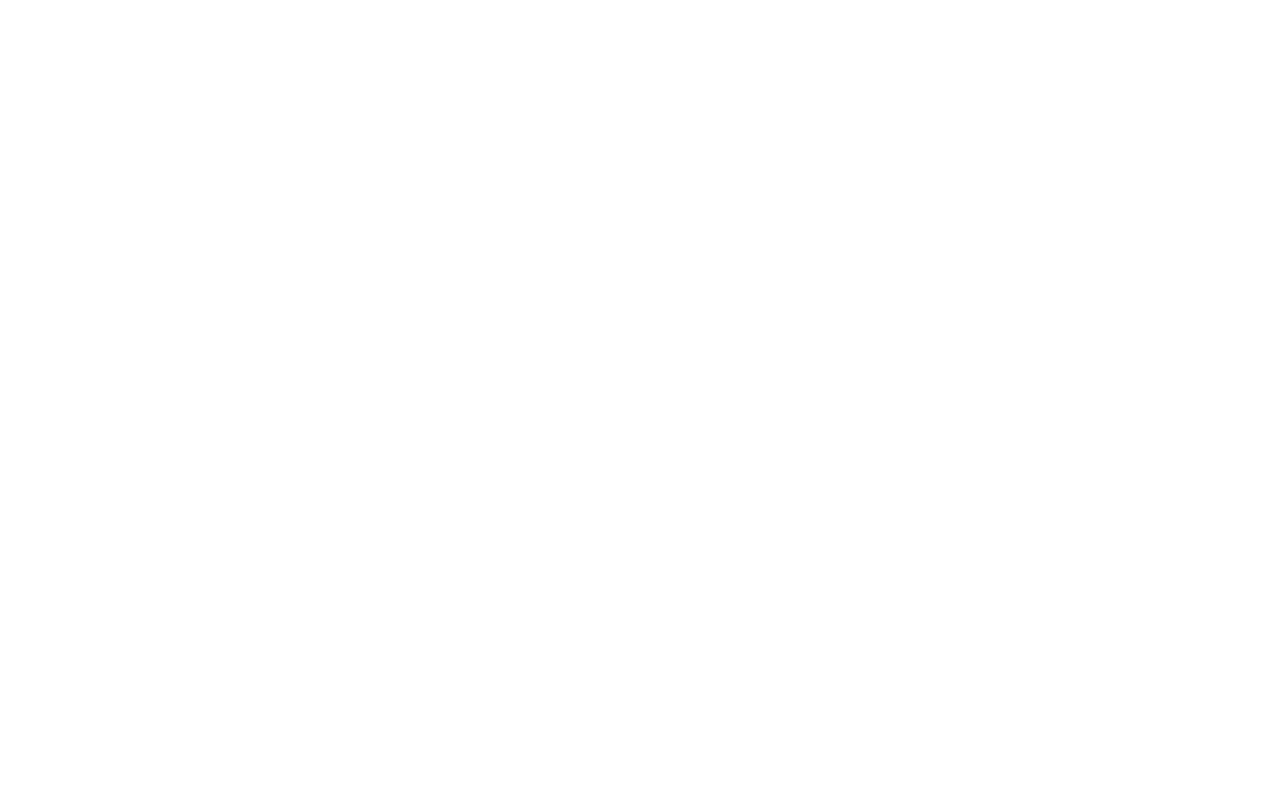
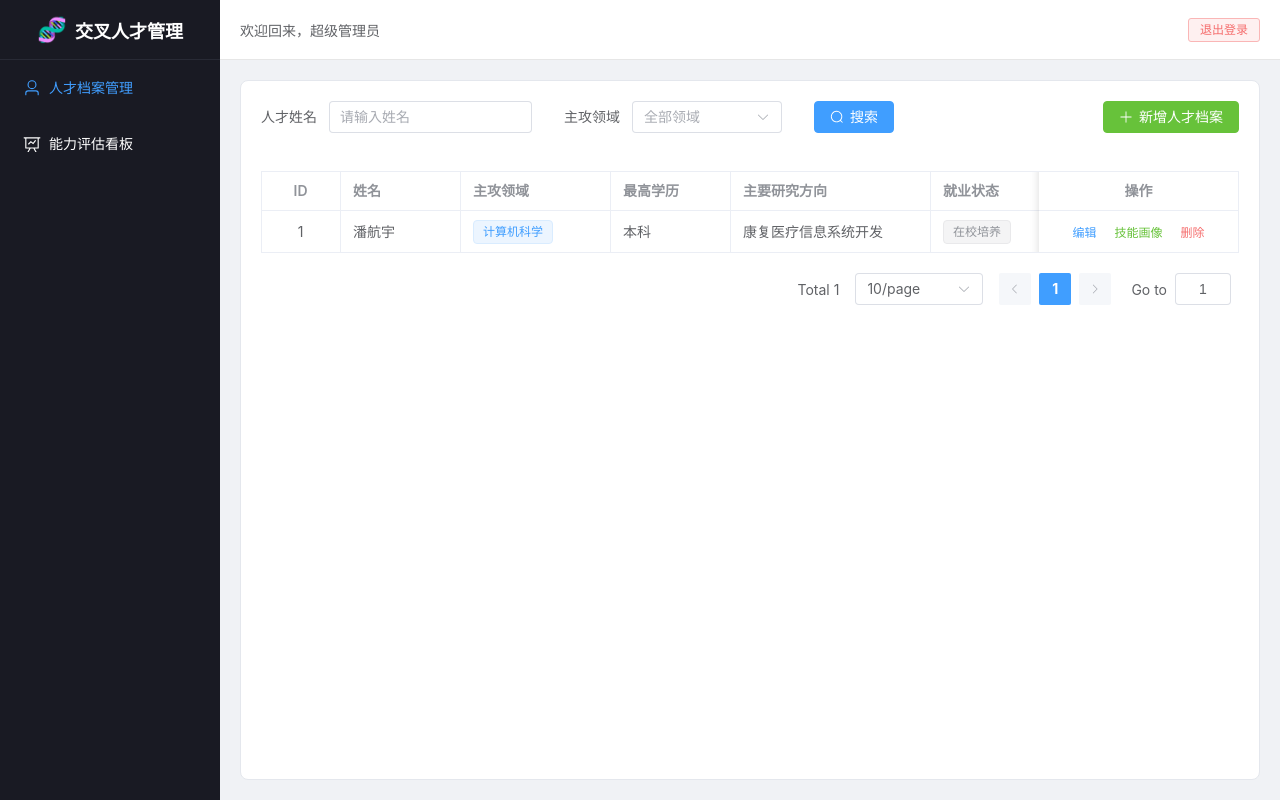
Before and after one commit to panpan330/talent-manager-ui, a Vue app: page /talent in a window 1280 px wide. Before the commit this address had no page. Built offline with nearby package versions, Linux system fonts and the light colour scheme; sample sign-in values are in the browser's storage.

Commit message:
档案管理

```diff
--- a/src/router/index.js
+++ b/src/router/index.js
@@ -11,9 +11,18 @@ const router = createRouter({
       component: LoginView
     },
     {
-      path: '/',      // 根路径，直接指向大本营
+      path: '/',
       name: 'layout',
-      component: LayoutView
+      component: LayoutView,
+      redirect: '/talent', // 默认一进来就展示人才档案页
+      children: [
+        {
+          path: 'talent', // 注意这里不带斜杠
+          name: 'talent',
+          // 动态导入刚刚建的页面
+          component: () => import('../views/TalentProfile.vue')
+        }
+      ]
     }
   ]
 })
--- a/src/views/LayoutView.vue
+++ b/src/views/LayoutView.vue
@@ -36,8 +36,7 @@
 
         <el-main class="main-content">
           <el-card shadow="never" class="work-area">
-            <h1>这是系统的主工作区</h1>
-            <p>以后你写的人才表格、可视化图表，都会渲染在这里面！</p>
+            <router-view></router-view>
           </el-card>
         </el-main>
       </el-container>
--- /dev/null
+++ b/src/views/TalentProfile.vue
@@ -0,0 +1,92 @@
+<template>
+  <div class="talent-container">
+    <div class="toolbar">
+      <el-form :inline="true" class="search-form">
+        <el-form-item label="人才姓名">
+          <el-input placeholder="请输入姓名" clearable></el-input>
+        </el-form-item>
+        <el-form-item label="主攻领域">
+          <el-select placeholder="全部领域" style="width: 150px">
+            <el-option label="计算机科学" value="0"></el-option>
+            <el-option label="康复医学" value="1"></el-option>
+            <el-option label="深度交叉" value="2"></el-option>
+          </el-select>
+        </el-form-item>
+        <el-form-item>
+          <el-button type="primary" :icon="Search">搜索</el-button>
+        </el-form-item>
+      </el-form>
+      <div class="action-btns">
+        <el-button type="success" :icon="Plus">新增人才档案</el-button>
+      </div>
+    </div>
+
+    <el-table :data="tableData" style="width: 100%" border stripe highlight-current-row>
+      <el-table-column prop="id" label="ID" width="80" align="center" />
+      <el-table-column prop="realName" label="姓名" width="120" />
+      <el-table-column prop="primaryDomain" label="主攻领域" width="150">
+        <template #default="scope">
+          <el-tag v-if="scope.row.primaryDomain === 0" type="primary">计算机科学</el-tag>
+          <el-tag v-else-if="scope.row.primaryDomain === 1" type="success">康复医学</el-tag>
+          <el-tag v-else type="warning">深度交叉</el-tag>
+        </template>
+      </el-table-column>
+      <el-table-column prop="educationLevel" label="最高学历" width="120" />
+      <el-table-column prop="researchDirection" label="主要研究方向" min-width="200" />
+      <el-table-column prop="employmentStatus" label="就业状态" width="120">
+        <template #default="scope">
+          <el-tag v-if="scope.row.employmentStatus === 0" type="info">在校培养</el-tag>
+          <el-tag v-else-if="scope.row.employmentStatus === 1" type="success">科研院所</el-tag>
+          <el-tag v-else type="danger">企业就职</el-tag>
+        </template>
+      </el-table-column>
+      <el-table-column label="操作" width="200" align="center" fixed="right">
+        <template #default>
+          <el-button size="small" type="primary" link>编辑</el-button>
+          <el-button size="small" type="success" link>技能画像</el-button>
+          <el-button size="small" type="danger" link>删除</el-button>
+        </template>
+      </el-table-column>
+    </el-table>
+
+    <div class="pagination-box">
+      <el-pagination
+        background
+        layout="total, sizes, prev, pager, next, jumper"
+        :total="1"
+        :page-sizes="[10, 20, 50]"
+      />
+    </div>
+  </div>
+</template>
+
+<script setup>
+import { Search, Plus } from '@element-plus/icons-vue'
+import { ref } from 'vue'
+
+// 咱们先写死一条假数据看看效果，一会再用 Axios 从 Java 后端拉取真数据！
+const tableData = ref([
+  {
+    id: 1,
+    realName: '潘航宇',
+    primaryDomain: 0, // 0代表计算机科学
+    educationLevel: '本科',
+    researchDirection: '康复医疗信息系统开发',
+    employmentStatus: 0 // 0代表在校培养
+  }
+])
+</script>
+
+<style scoped>
+.toolbar {
+  display: flex;
+  justify-content: space-between;
+  align-items: flex-start;
+  margin-bottom: 20px;
+}
+.pagination-box {
+  margin-top: 20px;
+  display: flex;
+  justify-content: flex-end;
+}
+</style>
```
